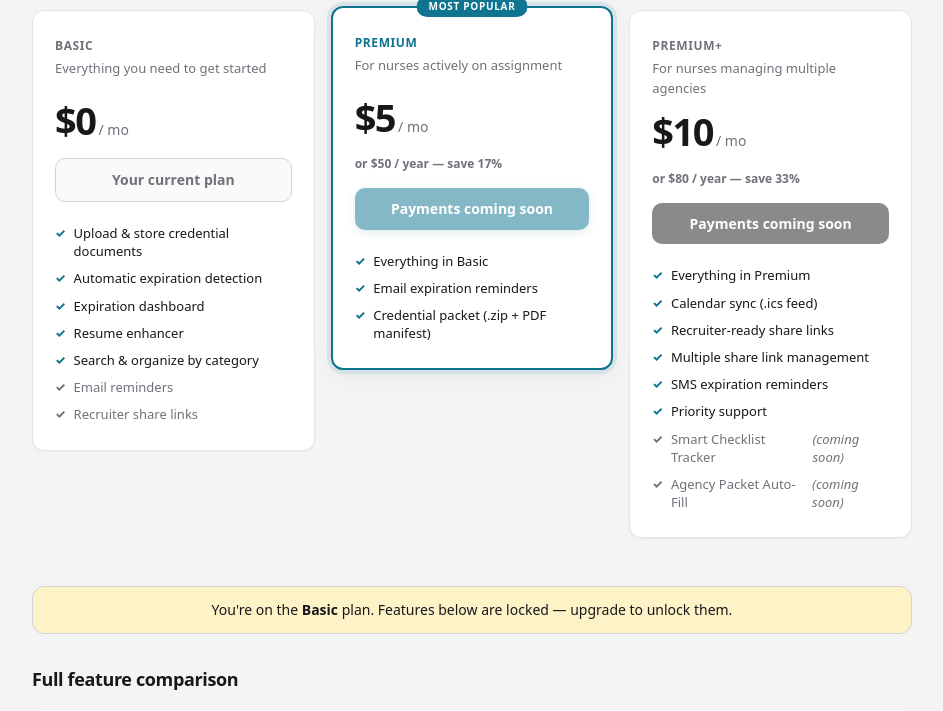
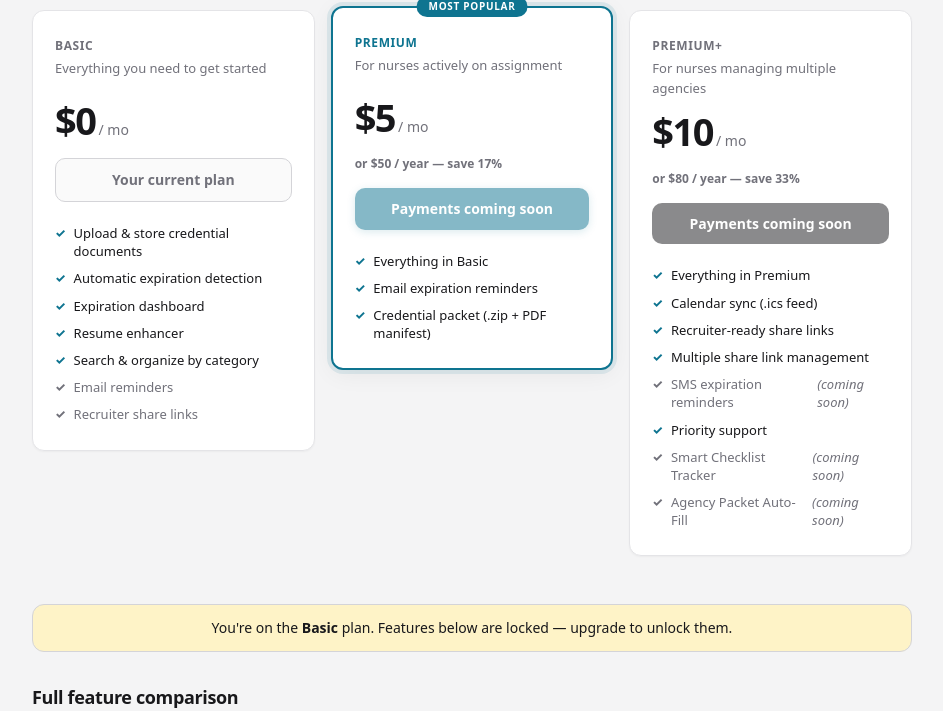
Before and after one commit to Roamingstatus/travel-nurse-credentials, a FastAPI app: template app/templates/premium.html in a window 1280 px wide. Shown: the part 403-1114 px from the top of the page, without its empty margins (168-1111 px from the left). Run offline with FastAPI, Linux system fonts and the light colour scheme; the template is opened without the code that fills it, so the values that code supplies are empty; some libraries are stand-ins or nearby versions.

Commit message:
Update pricing cards to show SMS reminders as coming soon
Modify premium.html to style SMS expiration reminders with the "muted-feat" class and "(coming soon)" text.

Replit-Commit-Author: Agent
Replit-Commit-Session-Id: 669cec42-3c3c-4f02-b709-64a9de3e173f
Replit-Commit-Checkpoint-Type: full_checkpoint
Replit-Commit-Event-Id: e366e65d-2f0e-4d40-965d-0330d3e9d3bc
Replit-Commit-Screenshot-Url: https://storage.googleapis.com/screenshot-production-us-central1/4455211f-c3a7-4220-a33f-65d766faa846/669cec42-3c3c-4f02-b709-64a9de3e173f/a3K2gk8
Replit-Helium-Checkpoint-Created: true

```diff
--- a/app/templates/premium.html
+++ b/app/templates/premium.html
@@ -107,7 +107,7 @@
       <li>Calendar sync (.ics feed)</li>
       <li>Recruiter-ready share links</li>
       <li>Multiple share link management</li>
-      <li>SMS expiration reminders</li>
+      <li class="muted-feat">SMS expiration reminders <em>(coming soon)</em></li>
       <li>Priority support</li>
       <li class="muted-feat">Smart Checklist Tracker <em>(coming soon)</em></li>
       <li class="muted-feat">Agency Packet Auto-Fill <em>(coming soon)</em></li>
```
